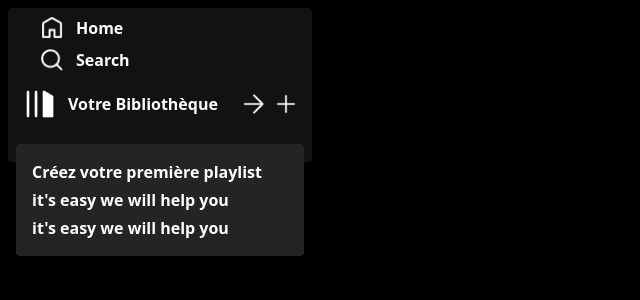
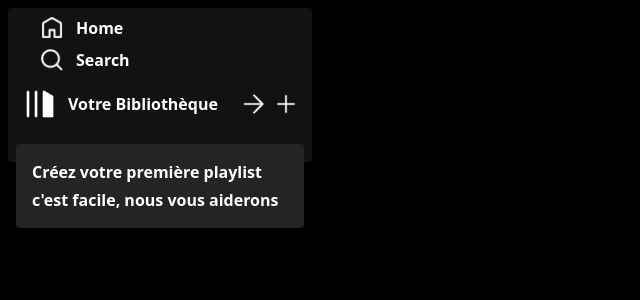
Before and after one commit to LONTSIPARFAIT/spotify-clone, a React (Vite) app: page / in a window 1280 px wide. Shown: the top 300 px of the page, without its empty margins (0-640 px from the left). Built offline with nearby package versions, Linux system fonts and the light colour scheme.

Commit message:
first commit

```diff
--- a/src/components/Sidebar.jsx
+++ b/src/components/Sidebar.jsx
@@ -27,8 +27,8 @@ const Sidebar = () => {
             <div className="p-4 bg-[#242424] m-2 rounded font-semibold flex flex-col items-start justify-start gap-1 pl-4">
                 <h1>Créez votre première playlist</h1>
                 {/* <h1>Create your first playlist</h1> */}
-                <p>it's easy we will help you</p>
-                <p>it's easy we will help you</p>
+                <p>c'est facile, nous vous aiderons</p>
+                {/* <p>it's easy we will help you</p> */}
             </div>
         </div>
       </div>
```
